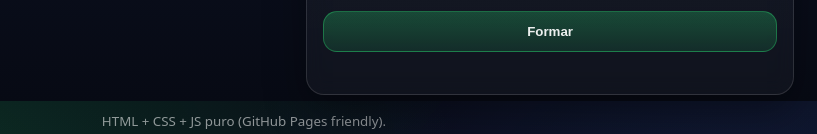
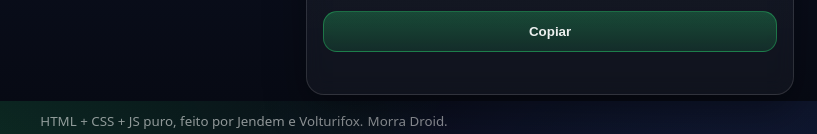
Before and after one commit to Tiago-JCL/nunki, a plain HTML site: page index.html in a window 1280 px wide. Shown: the part 699-833 px from the top of the page, 396-1213 px from the left. Drawn offline with Linux system fonts and the light colour scheme.

Commit message:
Update button text and footer information

```diff
--- a/index.html
+++ b/index.html
@@ -68,13 +68,14 @@
 
         <ul class="preview" id="preview"></ul>
 
-        <button class="btn" id="btnFormar" type="button">Formar</button>
+        <button class="btn" id="btnFormar" type="button">Copiar</button>
         <p class="toast" id="toast" aria-live="polite"></p>
       </section>
     </section>
 
     <footer class="foot">
-      <small>HTML + CSS + JS puro (GitHub Pages friendly).</small>
+      <small>HTML + CSS + JS puro, feito por Jendem e Volturifox.</small>
+      <small>Morra Droid.</small>
     </footer>
   </main>
 
```
